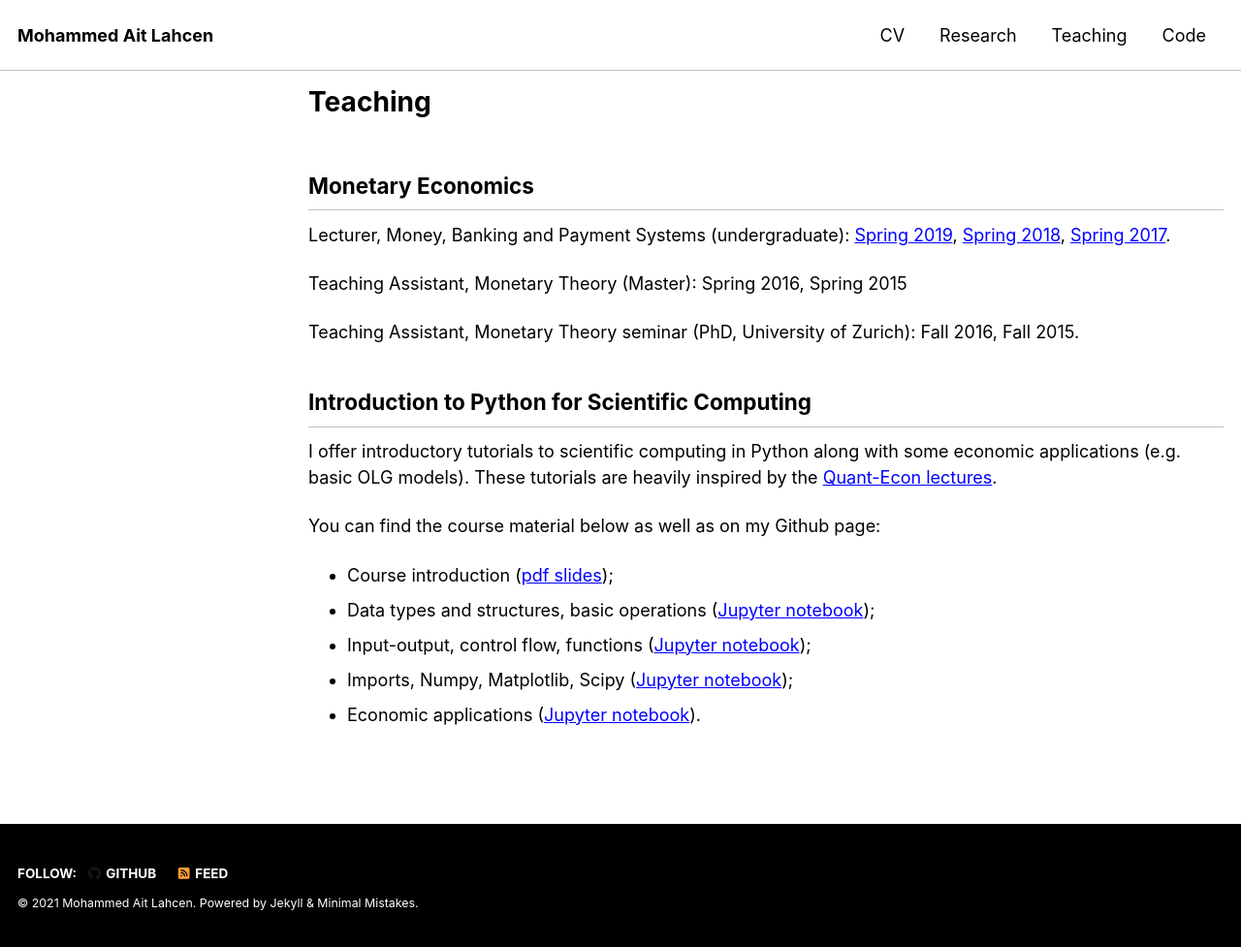
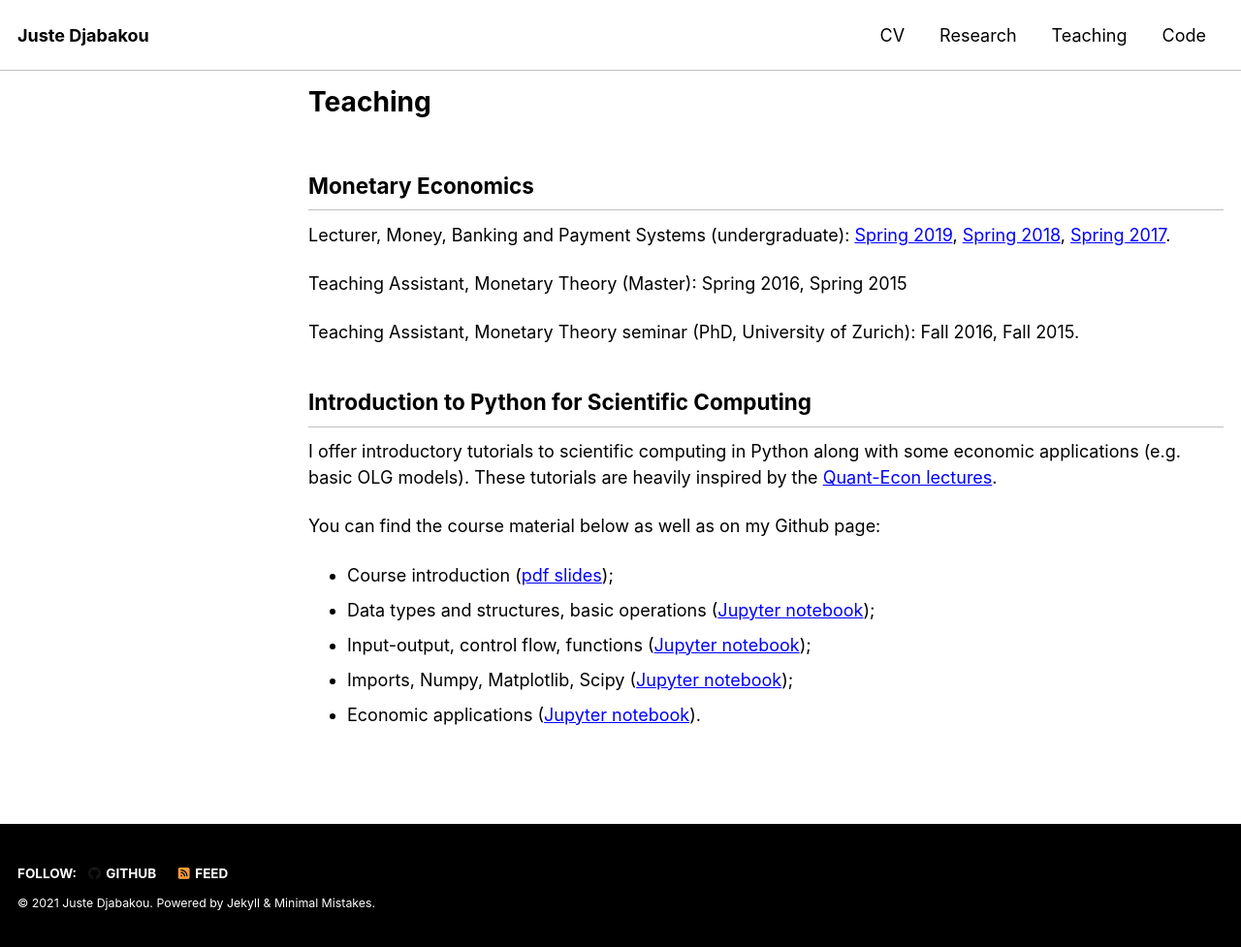
Before and after one commit to justedjabakou/justedjabakou.github.io, a Jekyll site: the page built from _pages/teaching.md, in a window 1280 px wide. Shown: the whole page at 97% size. Built offline with Jekyll 4.4.1, drawn with Linux system fonts in a browser that asks for light colours; cached includes are drawn as plain includes; nearby versions of some CDN libraries.

Commit message:
Update _config.yml

```diff
--- a/_config.yml
+++ b/_config.yml
@@ -16,11 +16,11 @@ minimal_mistakes_skin    : "contrast" # "air", "aqua", "contrast", "dark", "dirt
 
 # Site Settings
 locale                   : "en-US"
-title                    : "Mohammed Ait Lahcen"
+title                    : "Juste Djabakou"
 title_separator          : "-"
 subtitle                 : # site tagline that appears below site title in masthead
-name                     : "Mohammed Ait Lahcen"
-description              : "Personal website of Mohammed Ait Lahcen."
+name                     : "Juste Djabakou"
+description              : "Personal website of Juste Djabakou."
 url                      : https://justedjabakou.github.io
 baseurl                  : # the subpath of your site, e.g. "/blog"
 repository               : justedjabakou/justedjabakou.github.io
@@ -107,11 +107,11 @@ analytics:
 
 # Site Author
 author:
-  name             : "Mohammed Ait Lahcen"
-  avatar           : "/assets/images/bio-photo.jpg"
-  bio              : "Qatar University and University of Basel"
-  location         : "Doha, Qatar"
-  email            : "m.aitlahcen@gmail.com"
+  name             : "Juste Djabakou"
+  avatar           : "/assets/images/bio-photo_.jpg"
+  bio              : "Université de Montréal"
+  location         : "Montréal, Canada"
+  email            : "juste.djabakou@umontreal.ca"
   links:
     - label: "Email"
       icon: "fas fa-fw fa-envelope-square"
```
